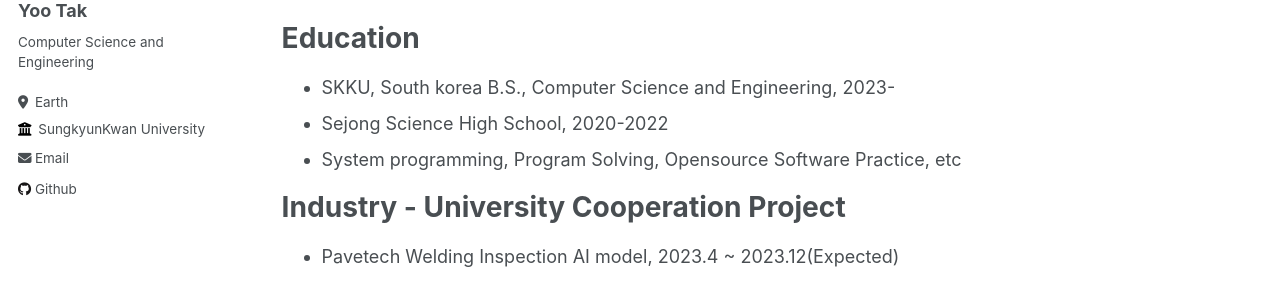
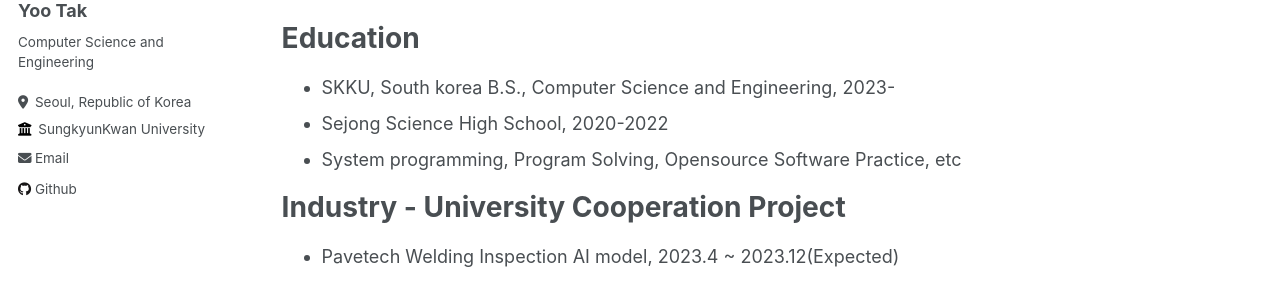
Before and after one commit to ryantak/ryantak.github.io, a Jekyll site: the page built from _pages/about.md, in a window 1280 px wide. Shown: the part 345-631 px from the top of the page. Built offline with Jekyll 4.4.1, drawn with Linux system fonts in a browser that asks for light colours.

Commit message:
Update markdown 10

```diff
--- a/_config.yml
+++ b/_config.yml
@@ -25,7 +25,7 @@ author:
   name             : "Yoo Tak"
   pronouns         : # example: "she/her"
   bio              : "Computer Science and Engineering"
-  location         : "Earth"
+  location         : "Seoul, Republic of Korea"
   employer         : "SungkyunKwan University"
   uri              : # URL
   email            : "ryantak04@gmail.com"
```
